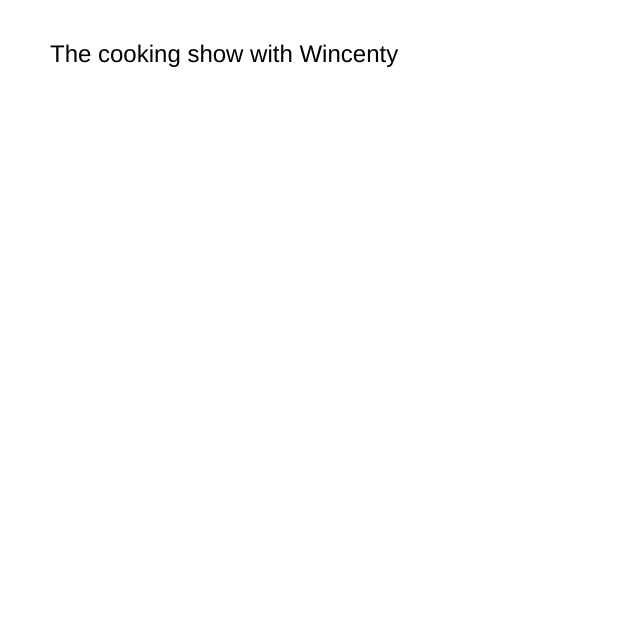
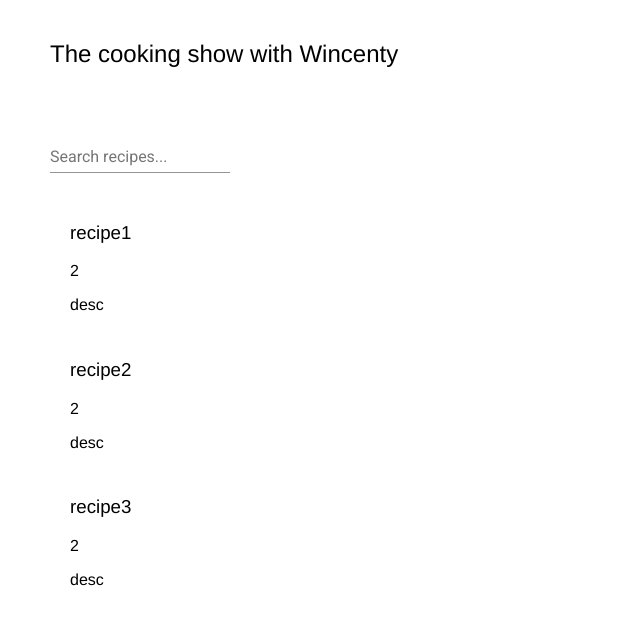
Before and after one commit to OrionCo/wdrozenie_HoA, an Angular app: page / in a window 1280 px wide. Shown: the top 624 px of the page, without its empty margins (0-640 px from the left). Built offline with nearby package versions, Linux system fonts and the light colour scheme.

Commit message:
list wip

```diff
--- /dev/null
+++ b/src/app/_dumb-components/recipe-tile/recipe-tile.component.html
@@ -0,0 +1,5 @@
+<div class="recipe">
+  <h3 class="recipe__name">{{ recipe.name }}</h3>
+  <p class="recipe__info">{{ recipe.preparationTimeInMinutes }}</p>
+  <p class="recipe__info">{{ recipe.description }}</p>
+</div>
--- /dev/null
+++ b/src/app/_dumb-components/recipe-tile/recipe-tile.component.scss
@@ -0,0 +1,5 @@
+.recipe {
+  &__name {
+    font-weight: 400;
+  }
+}
--- /dev/null
+++ b/src/app/_dumb-components/recipe-tile/recipe-tile.component.ts
@@ -0,0 +1,15 @@
+import { Component, Input, OnInit } from '@angular/core';
+import { apiModel } from '../../../models/api.model';
+
+@Component({
+  selector: 'app-recipe-tile',
+  templateUrl: './recipe-tile.component.html',
+  styleUrls: ['./recipe-tile.component.scss'],
+})
+export class RecipeTileComponent implements OnInit {
+  @Input() recipe!: apiModel.recipe;
+
+  constructor() {}
+
+  ngOnInit(): void {}
+}
--- /dev/null
+++ b/src/app/_smart-components/recipe-list/recipe-list.component.html
@@ -0,0 +1,18 @@
+<aside class="recipes">
+  <mat-form-field>
+    <mat-label>Search recipes...</mat-label>
+    <input
+      matInput
+      placeholder="Search recipes..."
+      type="text"
+      (input)="filterRecipes(recipeName.value)"
+      #recipeName
+    />
+  </mat-form-field>
+  <div class="recipes__list">
+    <app-recipe-tile
+      *ngFor="let recipe of filteredRecipes"
+      [recipe]="recipe"
+    ></app-recipe-tile>
+  </div>
+</aside>
--- /dev/null
+++ b/src/app/_smart-components/recipe-list/recipe-list.component.scss
@@ -0,0 +1,8 @@
+.recipes {
+  &__list {
+    display: flex;
+    flex-direction: column;
+    gap: 10px;
+    padding: 10px 20px;
+  }
+}
--- /dev/null
+++ b/src/app/_smart-components/recipe-list/recipe-list.component.ts
@@ -0,0 +1,67 @@
+import { Component, OnInit } from '@angular/core';
+import { apiModel } from '../../../models/api.model';
+import { filter, first, map, Observable } from 'rxjs';
+import { RecipeService } from '../../services/recipe.service';
+
+@Component({
+  selector: 'app-recipe-list',
+  templateUrl: './recipe-list.component.html',
+  styleUrls: ['./recipe-list.component.scss'],
+})
+export class RecipeListComponent implements OnInit {
+  recipes$?: Observable<apiModel.recipe[]>;
+  recipes?: apiModel.recipe[] = [
+    {
+      _id: '1',
+      name: 'recipe1',
+      preparationTimeInMinutes: 2,
+      description: 'desc',
+      ingredients: [],
+    },
+    {
+      _id: '1',
+      name: 'recipe2',
+      preparationTimeInMinutes: 2,
+      description: 'desc',
+      ingredients: [],
+    },
+    {
+      _id: '1',
+      name: 'recipe3',
+      preparationTimeInMinutes: 2,
+      description: 'desc',
+      ingredients: [],
+    },
+  ];
+  filteredRecipes?: apiModel.recipe[];
+
+  constructor(private _recipeService: RecipeService) {}
+
+  ngOnInit(): void {
+    // this._getRecipes();
+    this.filteredRecipes = this.recipes;
+  }
+
+  filterRecipes(value: string): void {
+    // this.recipes = this.recipes!.pipe(
+    //   map((recipes) => recipes.filter((recipe) => recipe.name == value))
+    // );
+    if (!value) {
+      // this._getRecipes();
+    } else {
+      value = value.toLowerCase();
+      this.filteredRecipes = this.recipes!.filter((recipe) =>
+        recipe.name.includes(value)
+      );
+    }
+  }
+
+  private _getRecipes(): void {
+    this.recipes$ = this._recipeService.getRecipes();
+    this.recipes$?.pipe(first()).subscribe({
+      next: (recipes) => {
+        this.recipes = recipes;
+      },
+    });
+  }
+}
--- a/src/app/app.component.html
+++ b/src/app/app.component.html
@@ -1,2 +1,5 @@
 <app-nav [appTitle]="title"></app-nav>
+<main class="container">
+  <app-recipe-list></app-recipe-list>
+</main>
 <router-outlet></router-outlet>
--- a/src/app/app.component.scss
+++ b/src/app/app.component.scss
@@ -0,0 +1,6 @@
+.container {
+  width: 100%;
+  max-width: calc(1440px - 2 * 50px);
+  margin: 0 auto;
+  padding: 20px 50px;
+}
--- a/src/app/app.module.ts
+++ b/src/app/app.module.ts
@@ -11,18 +11,39 @@ import { MatButtonModule } from '@angular/material/button';
 import { MatIconModule } from '@angular/material/icon';
 import { MatDialogModule } from '@angular/material/dialog';
 import { AuthorDialogComponent } from './_dumb-components/author-dialog/author-dialog.component';
+import { RecipeListComponent } from './_smart-components/recipe-list/recipe-list.component';
+import { RecipeTileComponent } from './_dumb-components/recipe-tile/recipe-tile.component';
+import { MatInputModule } from '@angular/material/input';
+import { HTTP_INTERCEPTORS, HttpClientModule } from '@angular/common/http';
+import { ApiInterceptor } from './interceptors/api.interceptor';
 
 @NgModule({
-  declarations: [AppComponent, NavComponent, AuthorDialogComponent],
+  declarations: [
+    AppComponent,
+    NavComponent,
+    AuthorDialogComponent,
+    RecipeListComponent,
+    RecipeTileComponent,
+  ],
   imports: [
     BrowserModule,
+    HttpClientModule,
     RouterOutlet,
     BrowserAnimationsModule,
     MatButtonModule,
     MatIconModule,
     MatDialogModule,
+    MatInputModule,
   ],
-  providers: [APP_SERVICES, APP_INTERCEPTORS],
+  providers: [
+    APP_SERVICES,
+    APP_INTERCEPTORS,
+    {
+      provide: HTTP_INTERCEPTORS,
+      useClass: ApiInterceptor,
+      multi: true,
+    },
+  ],
   bootstrap: [AppComponent],
 })
 export class AppModule {}
--- a/src/app/services/index.ts
+++ b/src/app/services/index.ts
@@ -1 +1,4 @@
-export const APP_SERVICES: any[] = [];
+import { RecipeService } from './recipe.service';
+import { HttpClient } from '@angular/common/http';
+
+export const APP_SERVICES: any[] = [RecipeService];
--- /dev/null
+++ b/src/app/services/recipe.service.ts
@@ -0,0 +1,13 @@
+import { Injectable } from '@angular/core';
+import { apiModel } from '../../models/api.model';
+import { HttpClient } from '@angular/common/http';
+import { Observable } from 'rxjs';
+
+@Injectable()
+export class RecipeService {
+  constructor(private _http: HttpClient) {}
+
+  getRecipes(): Observable<apiModel.recipe[]> {
+    return this._http.get<apiModel.recipe[]>('recipe');
+  }
+}
--- a/src/models/api.model.ts
+++ b/src/models/api.model.ts
@@ -1,5 +1,5 @@
 export namespace apiModel {
-  interface recipe {
+  export interface recipe {
     _id: string;
     name: string;
     preparationTimeInMinutes: number;
@@ -7,7 +7,7 @@ export namespace apiModel {
     ingredients: ingredients[];
   }
 
-  interface ingredients {
+  export interface ingredients {
     _id: string;
     name: string;
     quantity: string;
```
Also changed, not shown: 2 other files (tests, documents, lock files or other folders).
